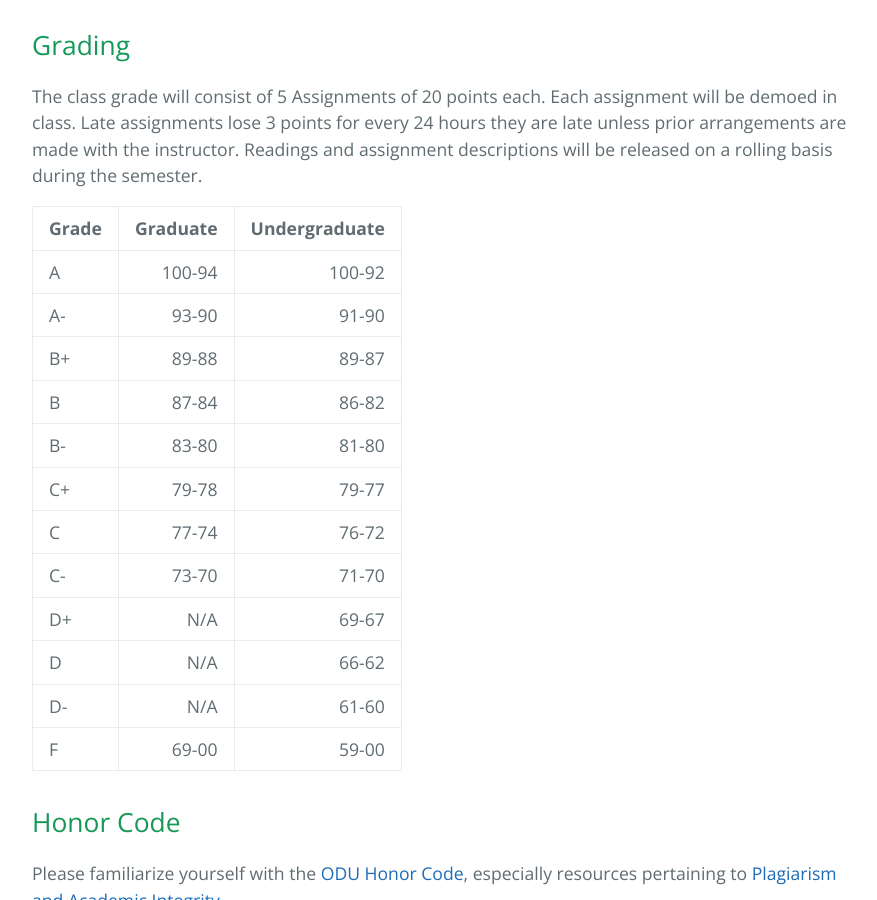
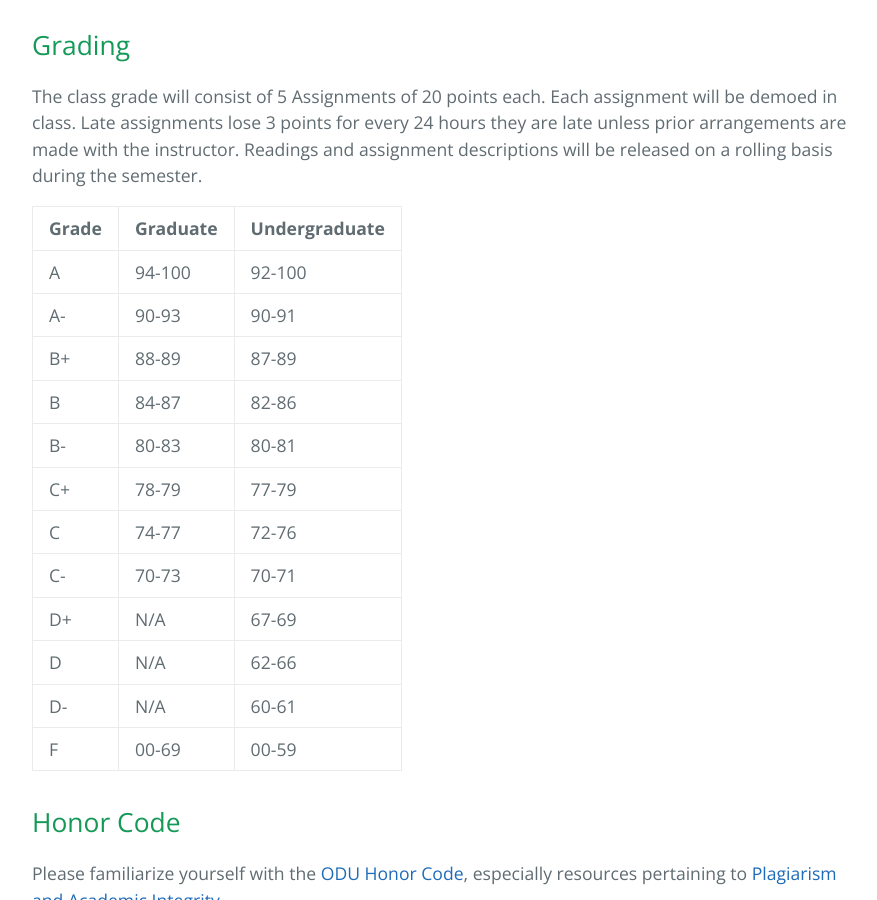
Before and after one commit to cs531-f19/cs531-f19.github.io, a Jekyll site: the page built from syllabus.md, in a window 1280 px wide and 900 px high, scrolled down 1420 px. Shown: the whole window, without its empty margins (192-1069 px from the left). Built offline with Jekyll 4.4.1, drawn with Linux system fonts in a browser that asks for light colours.

Commit message:
Move grades to a CSV file as data

```diff
--- a/syllabus.md
+++ b/syllabus.md
@@ -48,21 +48,24 @@ The class grade will consist of 5 Assignments of 20 points each.
 Each assignment will be demoed in class. Late assignments lose 3 points for every 24 hours they are late unless prior arrangements are made with the instructor.
 Readings and assignment descriptions will be released on a rolling basis during the semester.
 
-| Grade | Graduate | Undergraduate |
-|:------|---------:|--------------:|
-| A     |   100-94 |        100-92 |
-| A-    |    93-90 |         91-90 |
-| B+    |    89-88 |         89-87 |
-| B     |    87-84 |         86-82 |
-| B-    |    83-80 |         81-80 |
-| C+    |    79-78 |         79-77 |
-| C     |    77-74 |         76-72 |
-| C-    |    73-70 |         71-70 |
-| D+    |      N/A |         69-67 |
-| D     |      N/A |         66-62 |
-| D-    |      N/A |         61-60 |
-| F     |    69-00 |         59-00 |
-
+<table>
+  <thead>
+    <tr>
+    {% for column in site.data.grades[0] %}
+        <th>{{ column[0] }}</th>
+    {% endfor %}
+    </tr>
+  </thead>
+  <tbody>
+  {% for row in site.data.grades %}
+    <tr>
+    {% for cell in row %}
+        <td>{{ cell[1] }}</td>
+    {% endfor %}
+    </tr>
+  {% endfor %}
+  </tbody>
+</table>
 
 ## Honor Code
 
```
Also changed, not shown: _data/grades.csv (added, +13 -0 lines).
